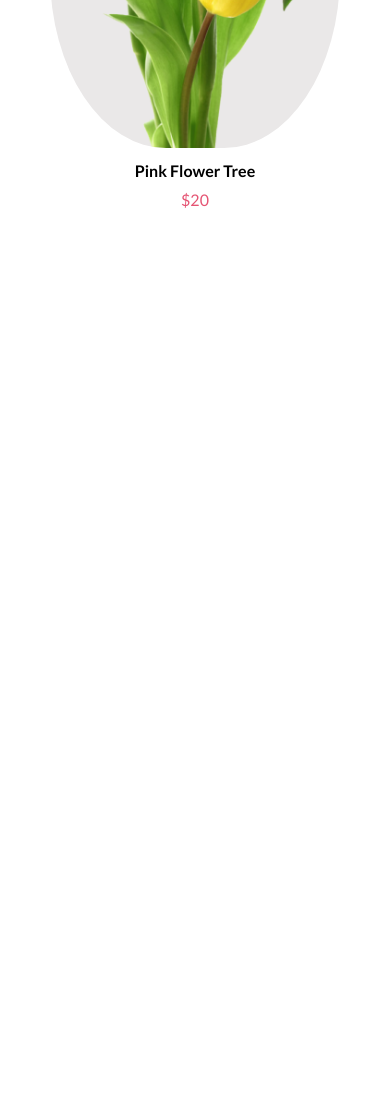
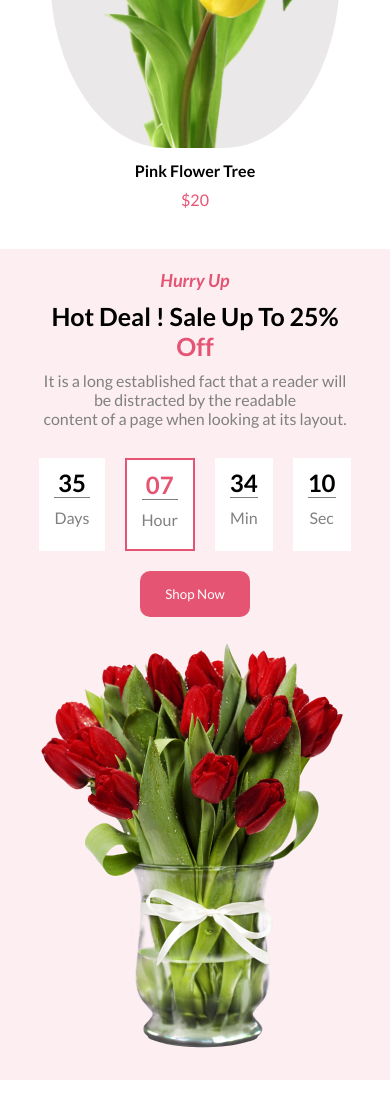
Before and after one commit to Tawkir711/flower-shop-landig-page, a plain HTML site: page index.html in a window 390 px wide. Shown: the part 4532-5632 px from the top of the page. Before the commit the page ends 4781 px from the top, so only its background shows below. Drawn offline with Linux system fonts and the light colour scheme.

Commit message:
complete discount section with responsive

```diff
--- a/index.html
+++ b/index.html
@@ -80,6 +80,36 @@
         </div>
       </section>
     </section>
+    <section class="discount-section">
+      <div class="discount-title">
+        <h5>Hurry Up</h5>
+        <h1>Hot Deal ! Sale Up To 25% <span class="red">Off</span></h1>
+        <p>It is a long established fact that a reader will be distracted by the readable <br> content of a page when looking at its
+        layout.</p>
+        <div class="time">
+          <div>
+            <h2>35</h2>
+            <p>Days</p>
+          </div>
+          <div class="h8">
+            <h2 class="red">07</h2>
+            <p class="red">Hour</p>
+          </div>
+          <div>
+            <h2>34</h2>
+            <p>Min</p>
+          </div>
+          <div>
+            <h2>10</h2>
+            <p>Sec</p>
+          </div>
+        </div>
+        <button class="btn2">Shop Now</button>
+      </div>
+      <div class="discount-img">
+        <img src="/images/pngwing 8.png" alt="">
+      </div>
+    </section>
   </main>
 </body>
 
--- a/responsive.css
+++ b/responsive.css
@@ -32,4 +32,15 @@
     flex-direction: column;
   }
 
+  .discount-section{
+    flex-direction: column;
+    margin: 30px 0px 20px;
+  }
+  .discount-title{
+    padding-bottom: 20px;
+  }
+  .discount-title h1{
+    font-size: 25px;
+  }
+
 }
--- a/style.css
+++ b/style.css
@@ -1,30 +1,29 @@
 .banner-container {
-  background: #FCEEF1;
+  background: #fceef1;
   padding: 10px 60px 0px;
   display: flex;
   justify-content: space-between;
   align-items: center;
 }
-.img-container img{
+.img-container img {
   width: 100%;
 }
 .banner-title h1 {
   font-size: 60px;
   padding-bottom: 15px;
 }
-.banner-title p{
+.banner-title p {
   font-size: 18px;
   padding-bottom: 20px;
 }
 .banner-title button {
-  background-color: #E55473;
+  background-color: #e55473;
   color: white;
   padding: 15px;
   border: none;
   border-radius: 10px;
 }
 /* ---banner section close -------*/
-
 
 .flower-container {
   margin: 60px 0px 40px;
@@ -40,42 +39,96 @@
 .flower-title p {
   color: gray;
 }
-.flower-section{
+.flower-section {
   display: grid;
   grid-template-columns: repeat(3, 1fr);
   margin-top: 30px;
 }
-.flower{
+.flower {
   text-align: center;
 }
 .flower h4 {
   padding: 10px;
 }
-.flower p{
-  color: #E55473;
+.flower p {
+  color: #e55473;
 }
 /* -------------------------------------- */
 
-
-.flower-feature{
+.flower-feature {
   margin: 50px 0px 40px;
   padding: 0px 50px;
 }
-.feature-flower{
+.feature-flower {
   text-align: center;
   padding-top: 50px;
   display: flex;
   gap: 20px;
-
 }
-.flower-f img{
+.flower-f img {
   background: rgb(234, 232, 232);
   width: 100%;
   border-radius: 40%;
 }
-.flower-f h4, p{
+.flower-f h4,
+p {
   padding-top: 10px;
 }
-.flower-f p{
-  color: #E55473;
+.flower-f p {
+  color: #e55473;
 }
+
+/* -------------------------- */
+
+.discount-section {
+  background-color: #fceef1;
+  margin: 50px;
+  display: flex;
+  justify-content: space-between;
+  align-items: center;
+  text-align: center;
+  padding: 20px 50px;
+}
+.discount-title h5 {
+  font-style: italic;
+  color: #e55473;
+  padding-bottom: 10px;
+  font-size: 18px;
+}
+.discount-title h1 {
+  font-size: 40px;
+}
+.discount-title p {
+  padding-bottom: 10px;
+  color: gray;
+}
+.time {
+  display: flex;
+  gap: 20px;
+  justify-content: center;
+  padding-top: 20px;
+}
+.time div {
+  background-color: white;
+  width: fit-content;
+  padding: 10px 15px;
+  gap: 15px;
+}
+.time h2 {
+  border-bottom: 1px solid gray;
+}
+.h8{
+  color: #e55473;
+  border: 2px solid ;
+}
+.red{
+  color: #e55473;
+}
+.btn2 {
+  background-color:#e55473 ;
+  border: none;
+  color: white;
+  padding: 15px 25px;
+  margin-top: 20px;
+  border-radius: 10px;
+}
```
